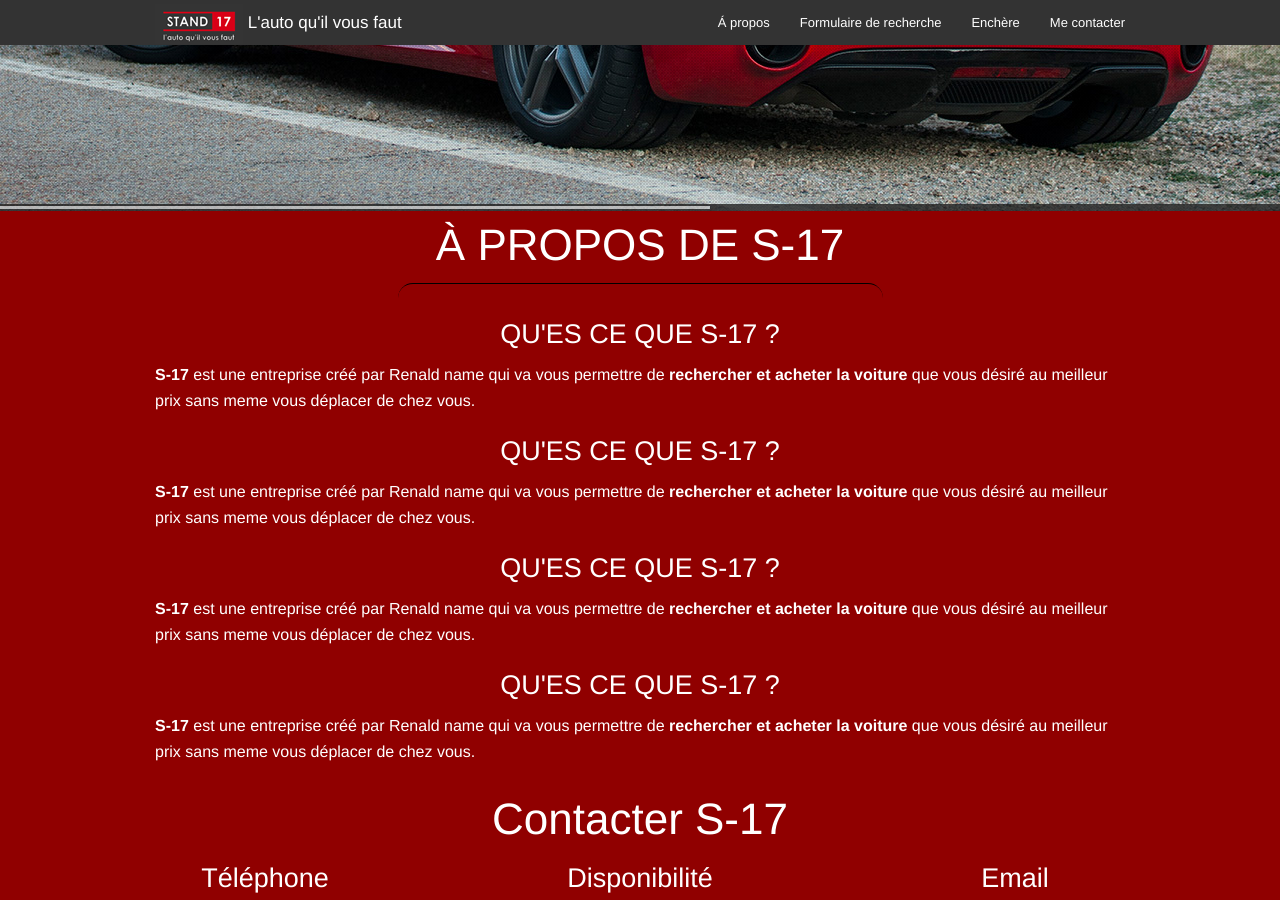
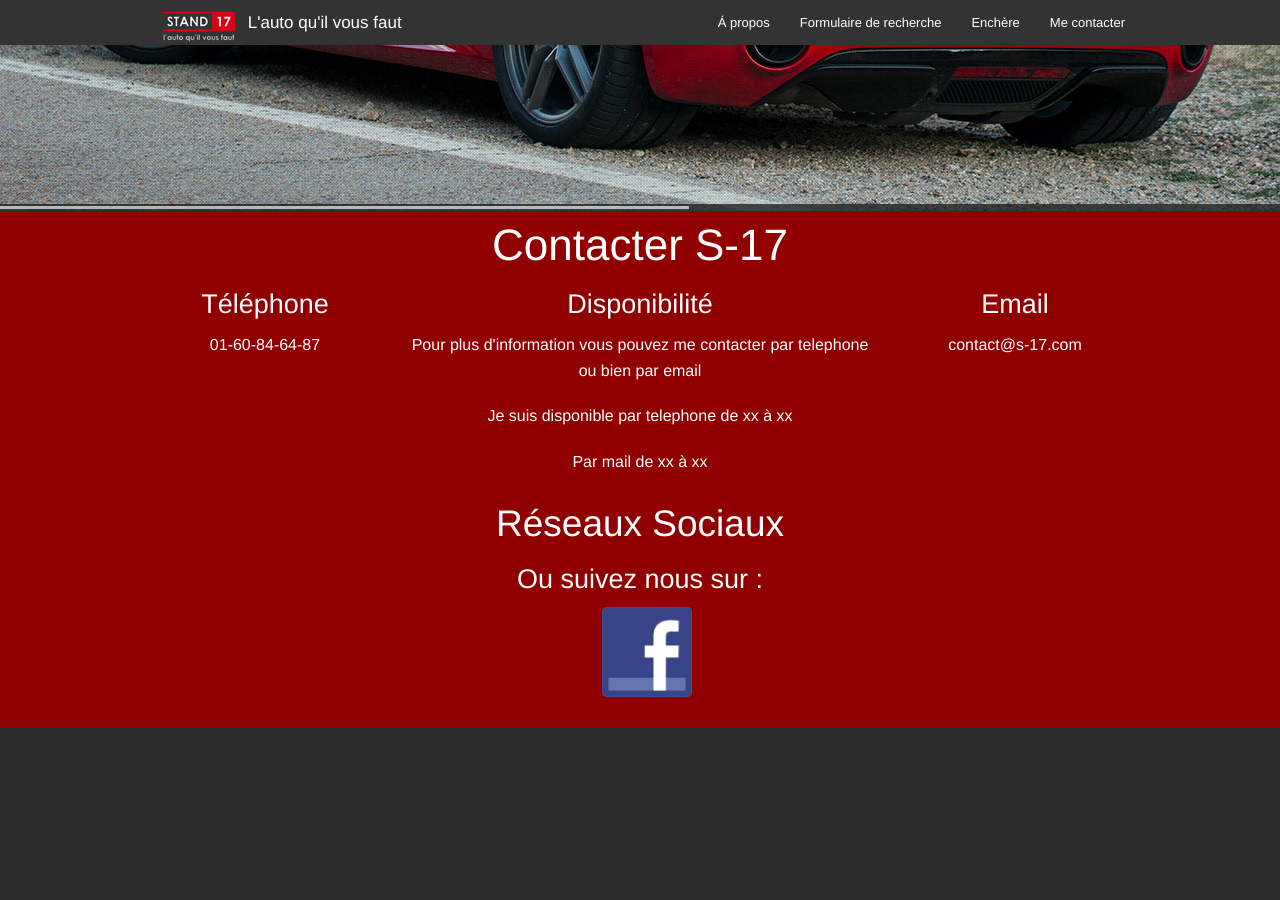
Before and after one commit to Thegeiger/S-17, a Jekyll site: the page built from index.html, in a window 1280 px wide and 900 px high, scrolled down 604 px. Built offline with Jekyll 4.4.1, drawn with Linux system fonts in a browser that asks for light colours; after the commit the page ends 1371 px from its top, so only the background shows below that.

Commit message:
Updated 'index.html' via CloudCannon

```diff
--- a/index.html
+++ b/index.html
@@ -86,25 +86,6 @@ enchere:
             </div>
             {% endcase %}
       </div>
-      <section class="appsec" id="app">
-
-        <div class="row">
-          <div class="large-12 columns">
-            <h1 class="text-center editable">À PROPOS DE S-17</h1>
-            <hr class="style-seven">
-            <h3 class="text-center editable">QU'ES CE QUE S-17 ?</h3>
-            <p class="editable"><strong>S-17</strong> est une entreprise créé par Renald name qui va vous permettre de <strong>rechercher et acheter la voiture</strong> que vous désiré au meilleur prix sans meme vous déplacer de chez vous.</p>
-            <h3 class="text-center editable">QU'ES CE QUE S-17 ?</h3>
-            <p class="editable"><strong>S-17</strong> est une entreprise créé par Renald name qui va vous permettre de <strong>rechercher et acheter la voiture</strong> que vous désiré au meilleur prix sans meme vous déplacer de chez vous.</p>
-            <h3 class="text-center editable">QU'ES CE QUE S-17 ?</h3>
-            <p class="editable"><strong>S-17</strong> est une entreprise créé par Renald name qui va vous permettre de <strong>rechercher et acheter la voiture</strong> que vous désiré au meilleur prix sans meme vous déplacer de chez vous.</p>
-            <h3 class="text-center editable">QU'ES CE QUE S-17 ?</h3>
-            <p class="editable"><strong>S-17</strong> est une entreprise créé par Renald name qui va vous permettre de <strong>rechercher et acheter la voiture</strong> que vous désiré au meilleur prix sans meme vous déplacer de chez vous.</p>
-          </div>
-        </div>
-
-      </section>
-
 
       </section>
       {% include footer.html %}
```
